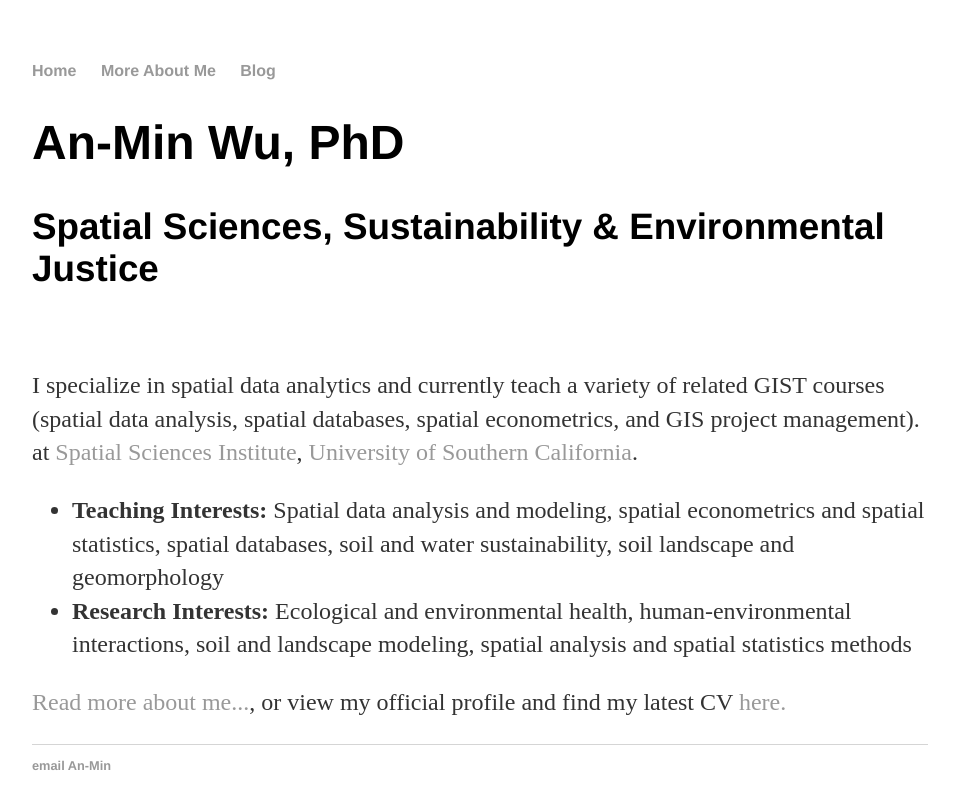
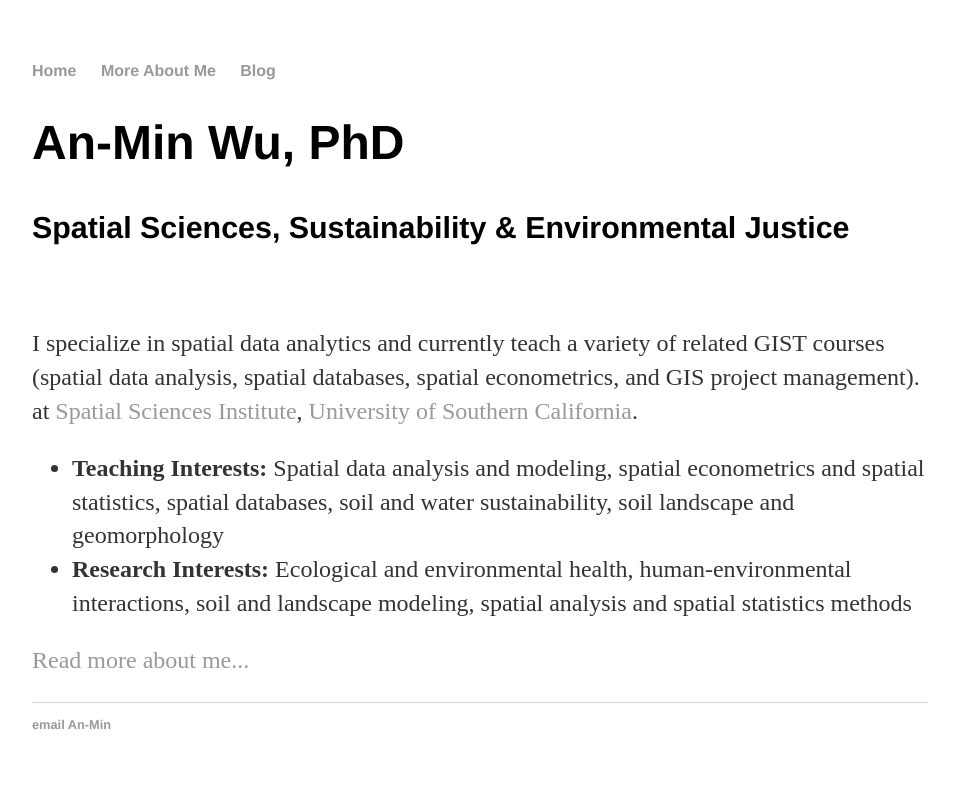
Before and after one commit to anmin/anmin.github.io, a Jekyll site: the page built from index.html, in a window 1280 px wide. Shown: the top 809 px of the page, without its empty margins (160-1119 px from the left). Built offline with Jekyll 4.4.1, drawn with Linux system fonts in a browser that asks for light colours.

Commit message:
Update index.html

```diff
--- a/index.html
+++ b/index.html
@@ -4,8 +4,7 @@ title: An-Min Wu's personal website
 ---
 <div class="blurb">
 	<h1>An-Min Wu, PhD</h1>
-	<h3>Spatial Sciences, Sustainability & Environmental Justice</h3><br>
-
+	<h4>Spatial Sciences, Sustainability & Environmental Justice</h4><br>
 	<p>I specialize in spatial data analytics and currently teach a variety of related GIST courses (spatial data analysis, spatial databases, spatial econometrics, and GIS project management). at <a href="https://spatial.usc.edu"> Spatial Sciences Institute</a>, <a href="https://www.usc.edu/">University of Southern California</a>.
 
 	<ul class="contacts">
@@ -13,5 +12,5 @@ title: An-Min Wu's personal website
 		<li><strong>Research Interests:</strong> Ecological and environmental health, human-environmental interactions, soil and landscape modeling, spatial analysis and spatial statistics methods</li>
         			</ul>
 
-	<p><a href="/about">Read more about me...</a>, or view my official profile and find my latest CV <a href="https://dornsife.usc.edu/cf/faculty-and-staff/faculty.cfm?pid=1075172">here.</a>
+	<p><a href="/about">Read more about me...</a>
 </div><!-- /.blurb -->
```
